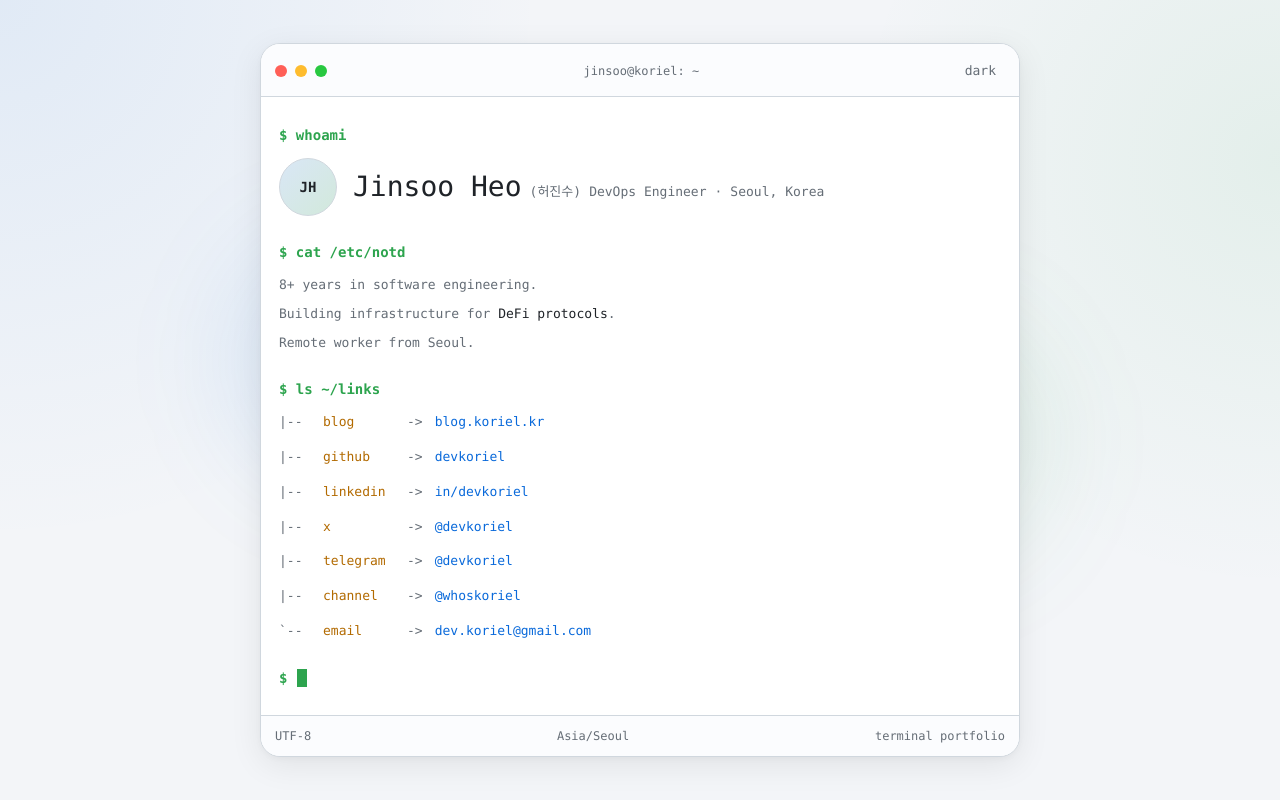
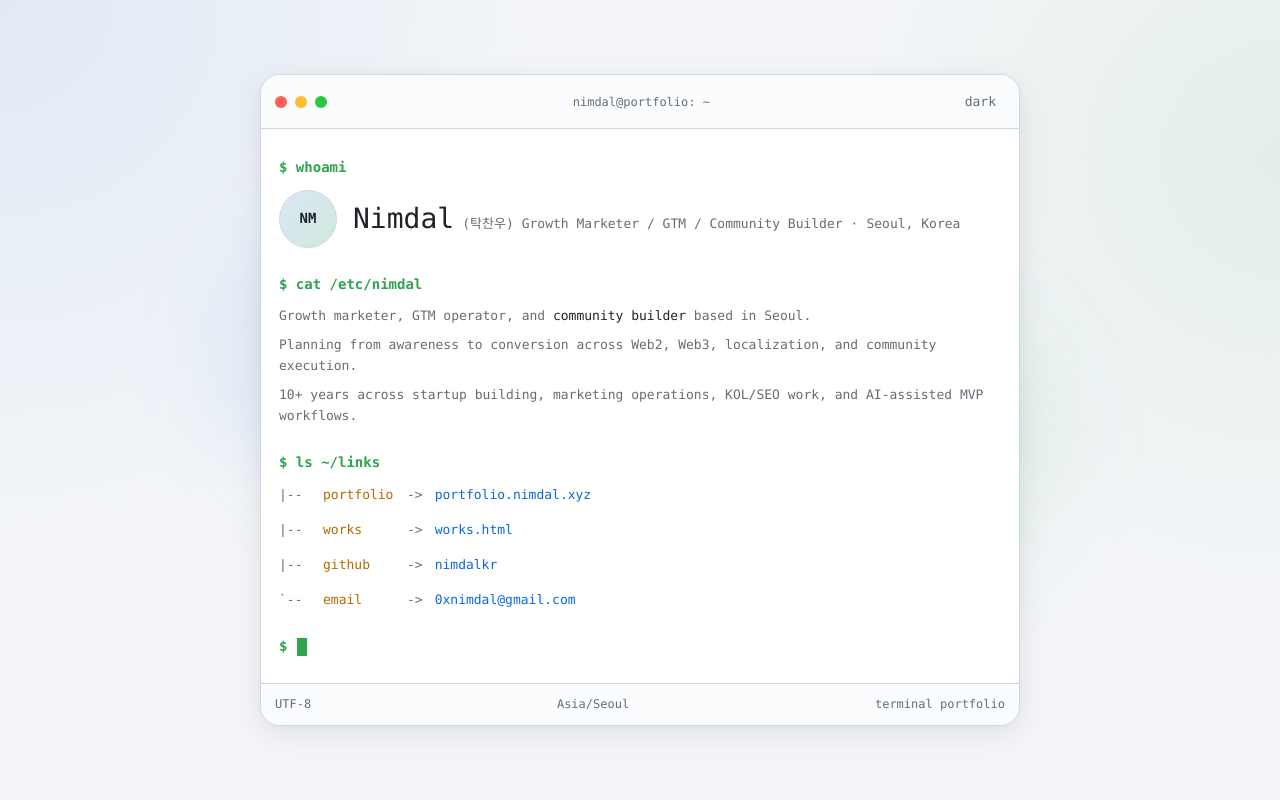
Before and after one commit to nimdalkr/nimdalxyz, a Next.js app: page / in a window 1280 px wide. Built offline with nearby package versions, Linux system fonts and the light colour scheme.

Commit message:
Replace placeholder profile content

```diff
--- a/app/layout.tsx
+++ b/app/layout.tsx
@@ -13,8 +13,8 @@ const themeScript = `
 `;
 
 export const metadata: Metadata = {
-  title: "Jinsoo Heo",
-  description: "Terminal-inspired personal homepage for Jinsoo Heo."
+  title: "Nimdal | 탁찬우",
+  description: "Terminal-inspired personal homepage for Nimdal, a growth marketer, GTM operator, and community builder."
 };
 
 export default function RootLayout({
--- a/content/intro.mdx
+++ b/content/intro.mdx
@@ -1,5 +1,5 @@
-8+ years in software engineering.
+Growth marketer, GTM operator, and **community builder** based in Seoul.
 
-Building infrastructure for **DeFi protocols**.
+Planning from awareness to conversion across Web2, Web3, localization, and community execution.
 
-Remote worker from Seoul.
+10+ years across startup building, marketing operations, KOL/SEO work, and AI-assisted MVP workflows.
--- a/data/profile.ts
+++ b/data/profile.ts
@@ -22,63 +22,42 @@ export type ProfileContent = {
 };
 
 export const profileContent: ProfileContent = {
-  nameEn: "Jinsoo Heo",
-  nameKo: "허진수",
-  role: "DevOps Engineer",
+  nameEn: "Nimdal",
+  nameKo: "탁찬우",
+  role: "Growth Marketer / GTM / Community Builder",
   location: "Seoul, Korea",
-  terminalTitle: "jinsoo@koriel: ~",
-  statusFile: "/etc/notd",
-  introCommand: "cat /etc/notd",
+  terminalTitle: "nimdal@portfolio: ~",
+  statusFile: "/etc/nimdal",
+  introCommand: "cat /etc/nimdal",
   linksCommand: "ls ~/links",
-  avatarFallback: "JH",
+  avatarFallback: "NM",
   links: [
     {
-      id: "blog",
-      label: "blog",
-      href: "https://blog.koriel.kr",
-      displayText: "blog.koriel.kr",
+      id: "portfolio",
+      label: "portfolio",
+      href: "https://portfolio.nimdal.xyz/",
+      displayText: "portfolio.nimdal.xyz",
+      external: true
+    },
+    {
+      id: "works",
+      label: "works",
+      href: "https://portfolio.nimdal.xyz/works.html",
+      displayText: "works.html",
       external: true
     },
     {
       id: "github",
       label: "github",
-      href: "https://github.com/devkoriel",
-      displayText: "devkoriel",
-      external: true
-    },
-    {
-      id: "linkedin",
-      label: "linkedin",
-      href: "https://www.linkedin.com/in/devkoriel/",
-      displayText: "in/devkoriel",
-      external: true
-    },
-    {
-      id: "x",
-      label: "x",
-      href: "https://x.com/devkoriel",
-      displayText: "@devkoriel",
-      external: true
-    },
-    {
-      id: "telegram",
-      label: "telegram",
-      href: "https://t.me/devkoriel",
-      displayText: "@devkoriel",
-      external: true
-    },
-    {
-      id: "channel",
-      label: "channel",
-      href: "https://t.me/whoskoriel",
-      displayText: "@whoskoriel",
+      href: "https://github.com/nimdalkr",
+      displayText: "nimdalkr",
       external: true
     },
     {
       id: "email",
       label: "email",
-      href: "mailto:dev.koriel@gmail.com",
-      displayText: "dev.koriel@gmail.com",
+      href: "mailto:0xnimdal@gmail.com",
+      displayText: "0xnimdal@gmail.com",
       external: false
     }
   ]
```
